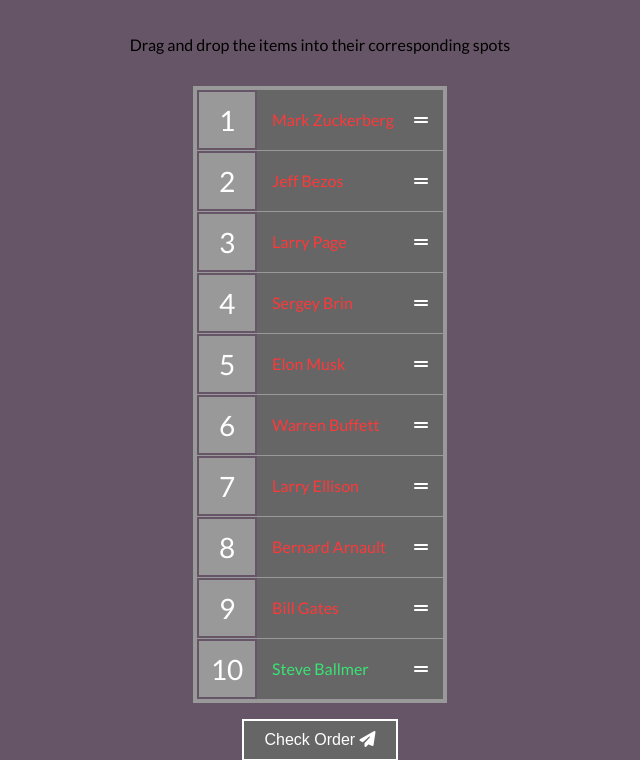
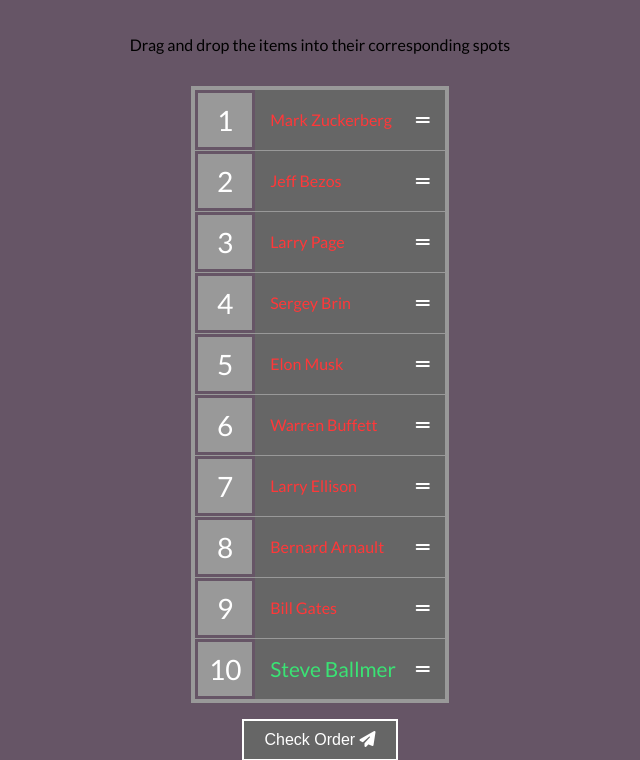
Before and after one commit to evangohary/SortableList-VanillaJs, a plain HTML site: page index.html in a window 1280 px wide. Both pictures are taken after a click on the button "Check Order". Shown: the part 71-831 px from the top of the page, without its empty margins (320-960 px from the left). Drawn offline with Linux system fonts and the light colour scheme.

Commit message:
larger name when correct

```diff
--- a/style.css
+++ b/style.css
@@ -51,7 +51,7 @@ body {
     font-size: 28px;
     height: 60px;
     width: 60px;
-    border: 2px solid #656;
+    border: 3px solid #656;
 }
 
 .draggable-list li.over .draggable {
@@ -64,6 +64,7 @@ body {
 
 .draggable-list li.right .person-name {
     color: #3ae374;
+    font-size: 1.3rem;
 }
 .draggable-list li.wrong .person-name {
     color: #ff3839;
```
